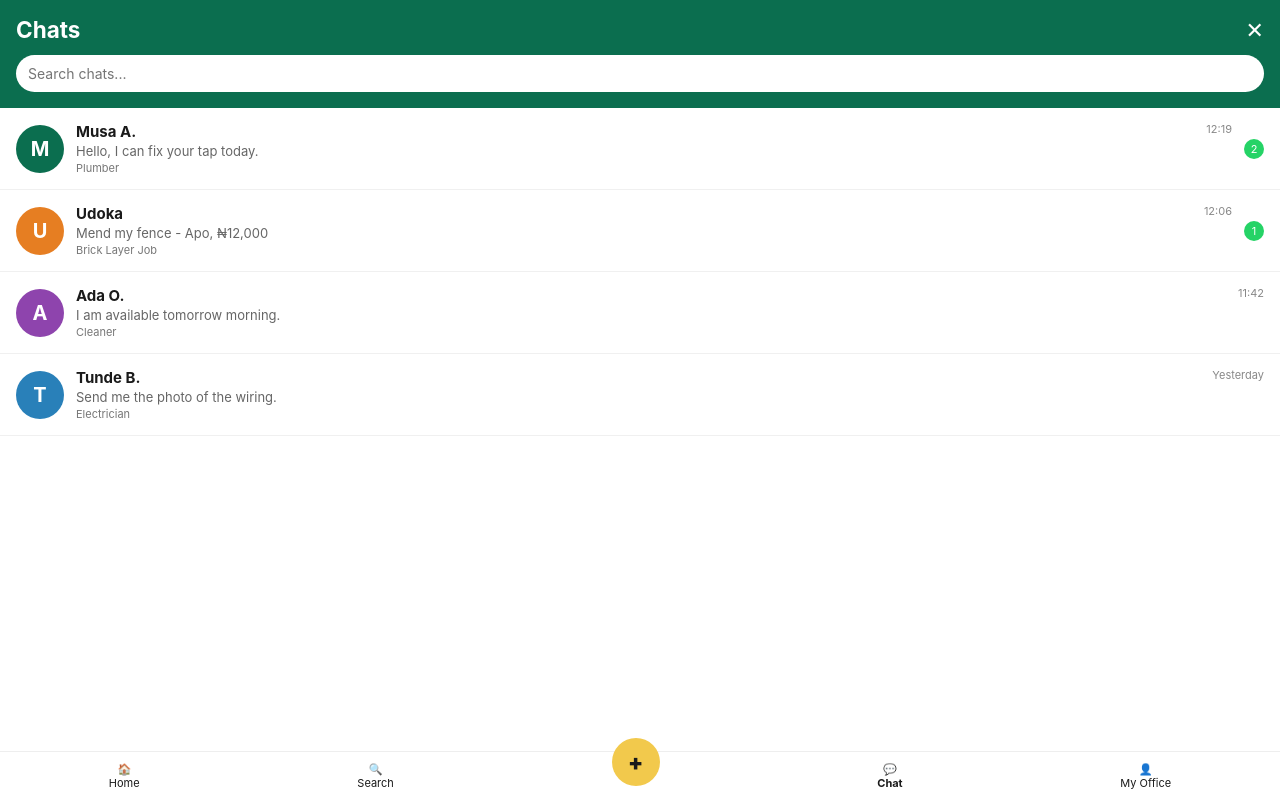
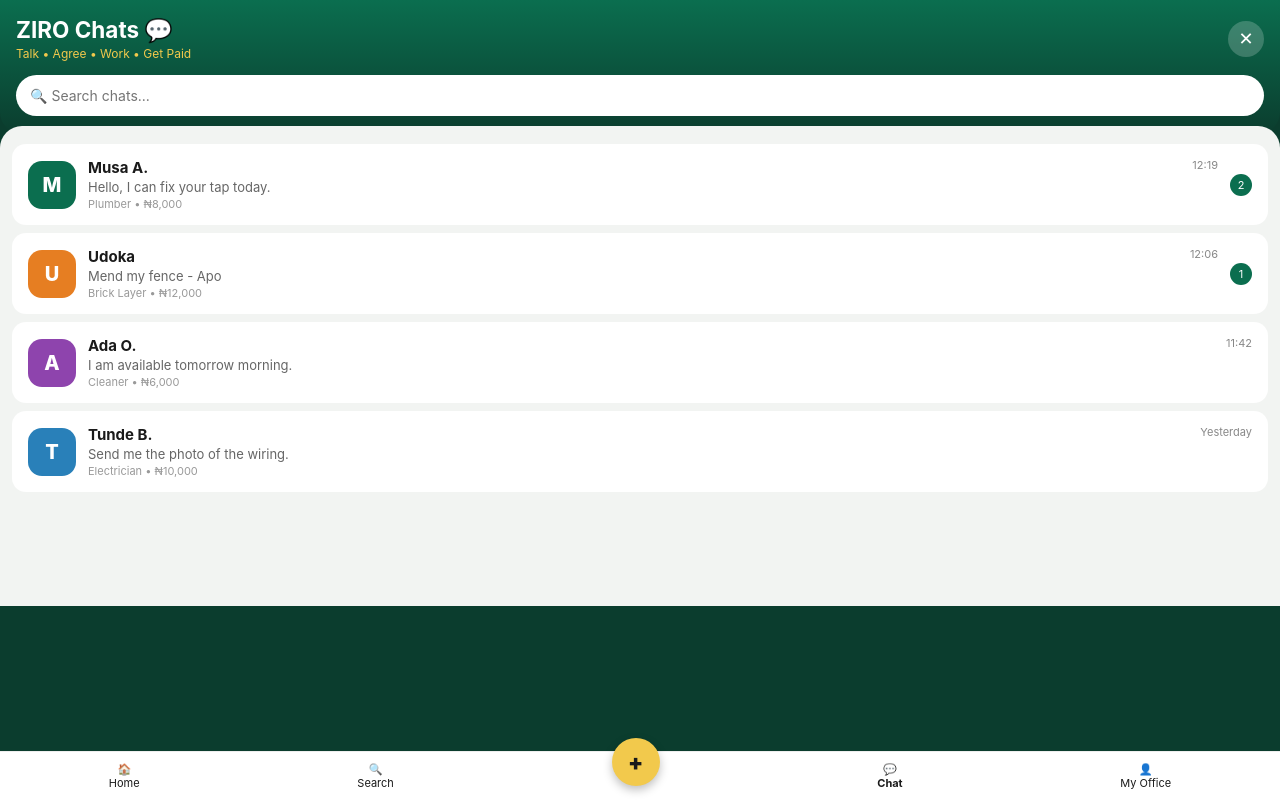
Before and after one commit to okwarakalu/ZIRO, a plain HTML site: page chat.html in a window 1280 px wide. Drawn offline with Linux system fonts and the light colour scheme.

Commit message:
Update chat.html

```diff
--- a/chat.html
+++ b/chat.html
@@ -2,36 +2,37 @@
 <html lang="en">
 <head>
 <meta charset="UTF-8">
-<meta name="viewport" content="width=device-width, initial-scale=1.0">
+<meta name="viewport" content="width=device-width, initial-scale=1.0, viewport-fit=cover">
 <title>ZIRO - Chats</title>
 <link rel="stylesheet" href="css/style.css">
 </head>
-<body style="background:white;">
-<div style="background:var(--green); padding:16px; color:white; position:sticky; top:0; z-index:10;">
+<body style="background:#0B3D2E; margin:0;">
+<div style="background:linear-gradient(180deg,#0B6E4F 0%, #0B3D2E 100%); padding:16px; padding-bottom:18px; color:white; border-radius:0 0 22px 22px;">
   <div style="display:flex; justify-content:space-between; align-items:center;">
-    <h2 style="margin:0; color:white;">Chats</h2>
-    <span onclick="window.location.href='index.html'" style="font-size:22px;">✕</span>
+    <div><h2 style="margin:0; color:white;">ZIRO Chats 💬</h2><p style="margin:2px 0 0; color:#F2C94C; font-size:12px;">Talk • Agree • Work • Get Paid</p></div>
+    <span onclick="window.location.href='index.html'" style="background:rgba(255,255,255,0.2); width:36px; height:36px; border-radius:50%; display:flex; align-items:center; justify-content:center; font-size:18px;">✕</span>
   </div>
-  <input placeholder="Search chats..." oninput="filterChats(this.value)" style="width:100%; box-sizing:border-box; padding:10px 12px; border-radius:999px; border:none; margin-top:12px;">
+  <input placeholder="🔍 Search chats..." oninput="filterChats(this.value)" style="width:100%; box-sizing:border-box; padding:12px 14px; border-radius:999px; border:none; margin-top:14px; font-size:14px;">
 </div>
-<div id="chatList" style="padding-bottom:100px;"></div>
-<div style="position:fixed; bottom:0; left:0; right:0; background:white; border-top:1px solid #eee; display:flex; justify-content:space-around; padding:10px 0; font-size:11px; text-align:center;"><span onclick="window.location.href='index.html'">🏠<br>Home</span><span onclick="window.location.href='index.html'">🔍<br>Search</span><span onclick="window.location.href='post.html'" style="background:var(--gold); width:48px; height:48px; border-radius:50%; display:flex; align-items:center; justify-content:center; font-size:22px; font-weight:900; margin-top:-24px;">+</span><span><b>💬<br>Chat</b></span><span onclick="window.location.href='office.html'">👤<br>My Office</span></div>
-<script src="js/notify.js"></script>
+<div style="background:#F2F4F2; border-radius:22px 22px 0 0; margin-top:-8px; padding:10px 0 100px; min-height:60vh;">
+  <div id="chatList"></div>
+</div>
+<div style="position:fixed; bottom:0; left:0; right:0; background:white; border-top:1px solid #eee; display:flex; justify-content:space-around; padding:10px 0 calc(10px + env(safe-area-inset-bottom)); font-size:11px; text-align:center; z-index:20;"><span onclick="window.location.href='index.html'">🏠<br>Home</span><span onclick="window.location.href='index.html'">🔍<br>Search</span><span onclick="window.location.href='post.html'" style="background:var(--gold); width:48px; height:48px; border-radius:50%; display:flex; align-items:center; justify-content:center; font-size:22px; font-weight:900; margin-top:-24px; box-shadow:0 4px 10px rgba(0,0,0,0.25);">+</span><span><b>💬<br>Chat</b></span><span onclick="window.location.href='office.html'">👤<br>My Office</span></div>
 <script>
 const PEOPLE = [
-  { name:'Musa A.', skill:'Plumber', last:'Hello, I can fix your tap today.', time:'12:19', unread:2, color:'#0B6E4F' },
-  { name:'Udoka', skill:'Brick Layer Job', last:'Mend my fence - Apo, ₦12,000', time:'12:06', unread:1, color:'#E67E22' },
-  { name:'Ada O.', skill:'Cleaner', last:'I am available tomorrow morning.', time:'11:42', unread:0, color:'#8E44AD' },
-  { name:'Tunde B.', skill:'Electrician', last:'Send me the photo of the wiring.', time:'Yesterday', unread:0, color:'#2980B9' },
+  { name:'Musa A.', skill:'Plumber • ₦8,000', last:'Hello, I can fix your tap today.', time:'12:19', unread:2, color:'#0B6E4F' },
+  { name:'Udoka', skill:'Brick Layer • ₦12,000', last:'Mend my fence - Apo', time:'12:06', unread:1, color:'#E67E22' },
+  { name:'Ada O.', skill:'Cleaner • ₦6,000', last:'I am available tomorrow morning.', time:'11:42', unread:0, color:'#8E44AD' },
+  { name:'Tunde B.', skill:'Electrician • ₦10,000', last:'Send me the photo of the wiring.', time:'Yesterday', unread:0, color:'#2980B9' },
 ];
 function render(filter){
   const list = document.getElementById('chatList');
   const rows = PEOPLE.filter(p => !filter || p.name.toLowerCase().includes(filter.toLowerCase()));
-  list.innerHTML = rows.map((p,i) => '<div onclick="openChat(\'' + p.name + '\')" style="display:flex; gap:12px; padding:14px 16px; border-bottom:1px solid #f0f0f0; align-items:center;">'
-    + '<div style="width:48px; height:48px; min-width:48px; background:' + p.color + '; color:white; border-radius:50%; display:flex; align-items:center; justify-content:center; font-size:20px; font-weight:700;">' + p.name[0] + '</div>'
-    + '<div style="flex:1; min-width:0;"><div style="display:flex; justify-content:space-between;"><b style="font-size:15px;">' + p.name + '</b><span style="font-size:11px; color:#888;">' + p.time + '</span></div>'
-    + '<p style="margin:2px 0 0; font-size:13px; color:#666; white-space:nowrap; overflow:hidden; text-overflow:ellipsis;">' + p.last + '</p><p style="margin:2px 0 0; font-size:11px; color:var(--muted);">' + p.skill + '</p></div>'
-    + (p.unread ? '<span style="background:#25D366; color:white; font-size:11px; min-width:20px; height:20px; border-radius:999px; display:flex; align-items:center; justify-content:center; padding:0 5px;">' + p.unread + '</span>' : '')
+  list.innerHTML = rows.map(p => '<div onclick="openChat(\'' + p.name + '\')" style="display:flex; gap:12px; padding:14px 16px; align-items:center; background:white; margin:8px 12px; border-radius:14px;">'
+    + '<div style="width:48px; height:48px; min-width:48px; background:' + p.color + '; color:white; border-radius:14px; display:flex; align-items:center; justify-content:center; font-size:20px; font-weight:800;">' + p.name[0] + '</div>'
+    + '<div style="flex:1; min-width:0;"><div style="display:flex; justify-content:space-between; gap:8px;"><b style="font-size:15px;">' + p.name + '</b><span style="font-size:11px; color:#888; white-space:nowrap;">' + p.time + '</span></div>'
+    + '<p style="margin:2px 0 0; font-size:13px; color:#666; white-space:nowrap; overflow:hidden; text-overflow:ellipsis;">' + p.last + '</p><p style="margin:2px 0 0; font-size:11px; color:#999;">' + p.skill + '</p></div>'
+    + (p.unread ? '<span style="background:#0B6E4F; color:white; font-size:11px; min-width:22px; height:22px; border-radius:999px; display:flex; align-items:center; justify-content:center; padding:0 5px;">' + p.unread + '</span>' : '')
     + '</div>').join('');
 }
 function filterChats(v){ render(v); }
```
